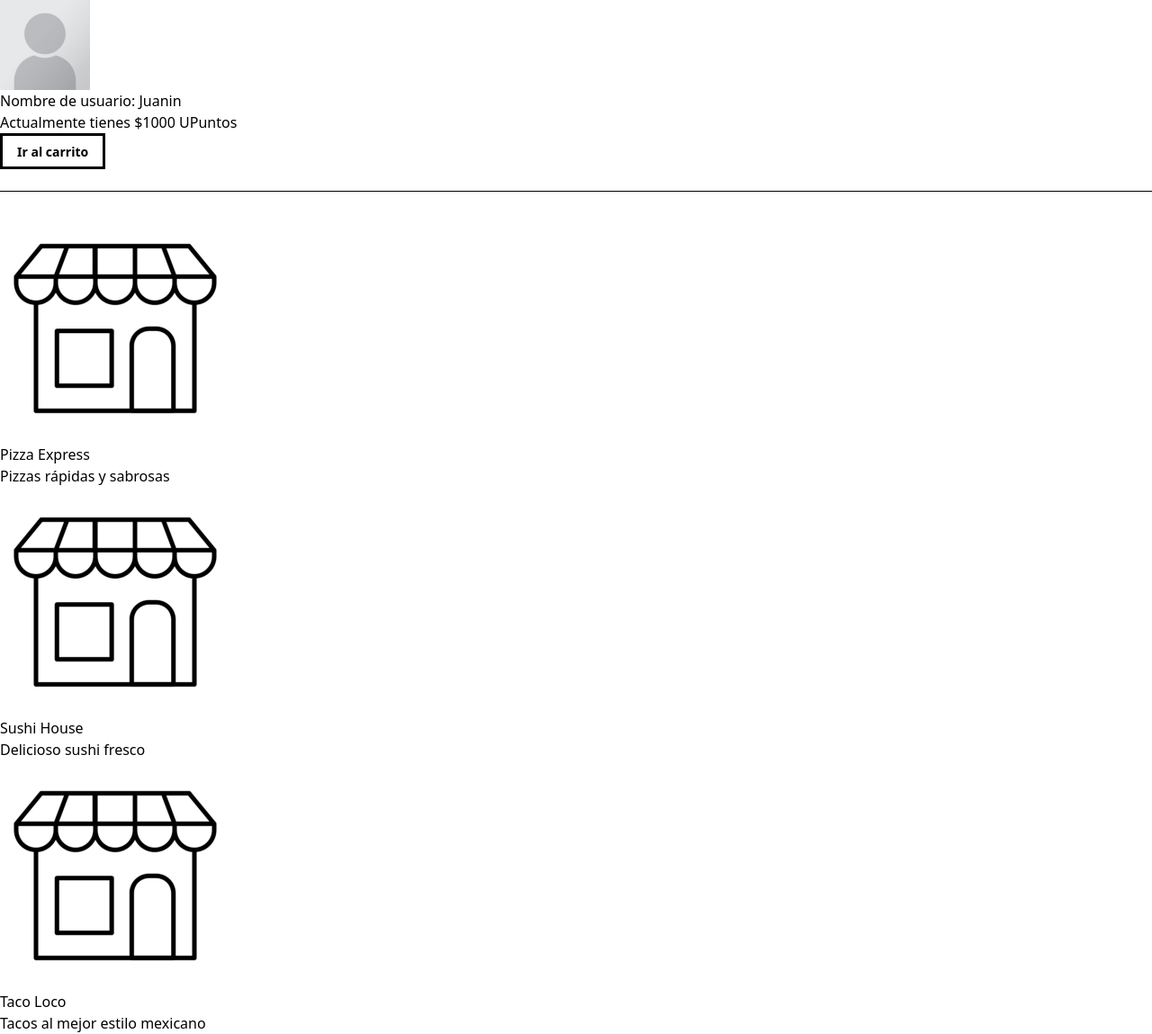
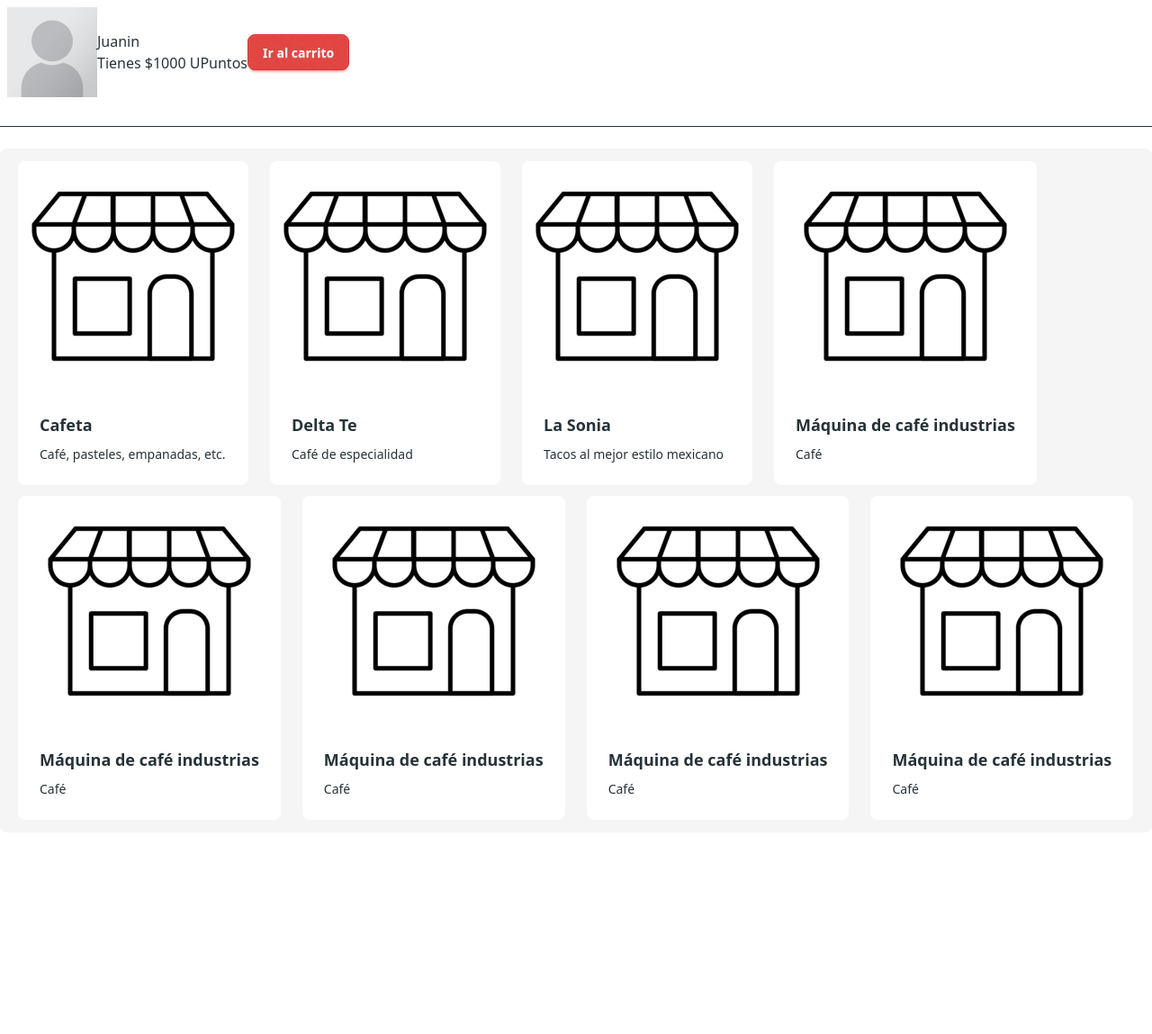
Before and after one commit to Felipedino/urappi-delivery-app, a Django app: page /pedidos/stores/ in a window 1280 px wide. Shown: the whole page at 90% size. After the commit the page ends 882 px from the top, so only its background shows below. Run offline with Django 3.2, Linux system fonts and the light colour scheme.

Commit message:
:art: feat(pedidos): mejora la vista de los pedidos

```diff
--- a/pedidos/templates/pedidos/stores_view.html
+++ b/pedidos/templates/pedidos/stores_view.html
@@ -12,7 +12,7 @@
 
 <!-- Sección: Listado de tiendas -->
 <!-- Se crea un bloque por cada tienda -->
-<div class="">
+<div class="menu menu-horizontal items-center bg-base-200 rounded-box">
   {% for tienda in tiendas %}
     {% include "pedidos/stores_view/_store_detail.html" %}
   {% endfor %}
--- a/pedidos/templates/pedidos/stores_view/_store_detail.html
+++ b/pedidos/templates/pedidos/stores_view/_store_detail.html
@@ -1,18 +1,20 @@
 <!-- Esto no considera el diseño real de la base de datos -->
 {% load static %}
+<li>
   <a href="{% url 'show_store_menu' tienda.shopID %}">
-  <div
-    class="max-w-4xl mx-auto bg-white rounded-xl shadow-md p-6 flex flex-col md:flex-row items-center space-y-4 md:space-y-0 md:space-x-6"
-  >
+    <div class="card bg-base-100 w-96 shadow-sm">
+      <figure>
         <img
         src="{% static tienda.imageURL %}"
         alt="{{ tienda.shopName }}"
-      class="w-[50px] h-auto object-cover rounded-lg flex-shrink-0"
         />
-    <div class="flex-1">
-      <h3 class="text-xl font-bold mb-2">{{ tienda.shopName }}</h3>
-      <p class="text-gray-600 mb-1">{{ tienda.description }}</p>
+      </figure>
+
+      <div class="card-body">
+        <h3 class="card-title">{{ tienda.shopName }}</h3>
+        <p class="">{{ tienda.description }}</p>
       </div>
 
     </div>
   </a>
+</li>
--- a/pedidos/templates/pedidos/stores_view/_user_info.html
+++ b/pedidos/templates/pedidos/stores_view/_user_info.html
@@ -1,19 +1,17 @@
 
 {% block content %}
 {% load static %}
-<div>
-  <div id="usr-profile">
+<div class="navbar bg-base-100 shadow-sm">
+  <div class="rounded-full">
     <img src="{% static usuario.profilePic %}" width="100" />
   </div>
 
-  <div id="usr-info">
-    <!-- Me imagino que el nombre se debería sacar de la base de datos-->
-    <h1>Nombre de usuario: {{ usuario.nombre }}</h1>
-    <!-- El numero de upuntos también debería sacarse de la base de datos-->
-    <p>Actualmente tienes ${{ usuario.upuntos }} UPuntos</p>
+  <div>
+    <h1>{{ usuario.nombre }}</h1>
+    <p>Tienes ${{ usuario.upuntos }} UPuntos</p>
   </div>
 
-  <div id="shop-cart-link">
+  <div>
     <button class="btn btn-primary">
       <a href="/direccion/carrito/" class="top-menu">Ir al carrito</a>
     </button>
--- a/pedidos/views.py
+++ b/pedidos/views.py
@@ -5,9 +5,15 @@ def show_listado_tiendas(request):
     # Por mientras voy a poner información de mentira
     # Esta info tampoco representa la estructura real de la base de datos
     tiendas = [
-        {"shopID": 1, "shopName": "Pizza Express", "description": "Pizzas rápidas y sabrosas", "imageURL": "pedidos/svg/store-icon.png"},
-        {"shopID": 2, "shopName": "Sushi House", "description": "Delicioso sushi fresco", "imageURL": "pedidos/svg/store-icon.png"},
-        {"shopID": 3, "shopName": "Taco Loco", "description": "Tacos al mejor estilo mexicano", "imageURL": "pedidos/svg/store-icon.png"},
+        {"shopID": 1, "shopName": "Cafeta", "description": "Café, pasteles, empanadas, etc.", "imageURL": "pedidos/svg/store-icon.png"},
+        {"shopID": 2, "shopName": "Delta Te", "description": "Café de especialidad", "imageURL": "pedidos/svg/store-icon.png"},
+        {"shopID": 3, "shopName": "La Sonia", "description": "Tacos al mejor estilo mexicano", "imageURL": "pedidos/svg/store-icon.png"},
+        {"shopID": 4, "shopName": "Máquina de café industrias", "description": "Café", "imageURL": "pedidos/svg/store-icon.png"},
+        {"shopID": 5, "shopName": "Máquina de café industrias", "description": "Café", "imageURL": "pedidos/svg/store-icon.png"},
+        {"shopID": 6, "shopName": "Máquina de café industrias", "description": "Café", "imageURL": "pedidos/svg/store-icon.png"},
+        {"shopID": 7, "shopName": "Máquina de café industrias", "description": "Café", "imageURL": "pedidos/svg/store-icon.png"},
+        {"shopID": 8, "shopName": "Máquina de café industrias", "description": "Café", "imageURL": "pedidos/svg/store-icon.png"},
+
     ]
     usuario = {
         "nombre": "Juanin", "upuntos":1000, "profilePic": "pedidos/svg/portrait_placeholder.png"
```
Also changed, not shown: pedidos/templates/pedidos/store_menu.html (+16 -6 lines), pedidos/templates/pedidos/store_menu/_product_detail.html (+18 -25 lines), pedidos/templates/pedidos/store_menu/_store_info.html (+11 -10 lines), urappi/static/urappi/output.css. Lines whose indentation alone changed are shown as unchanged.
